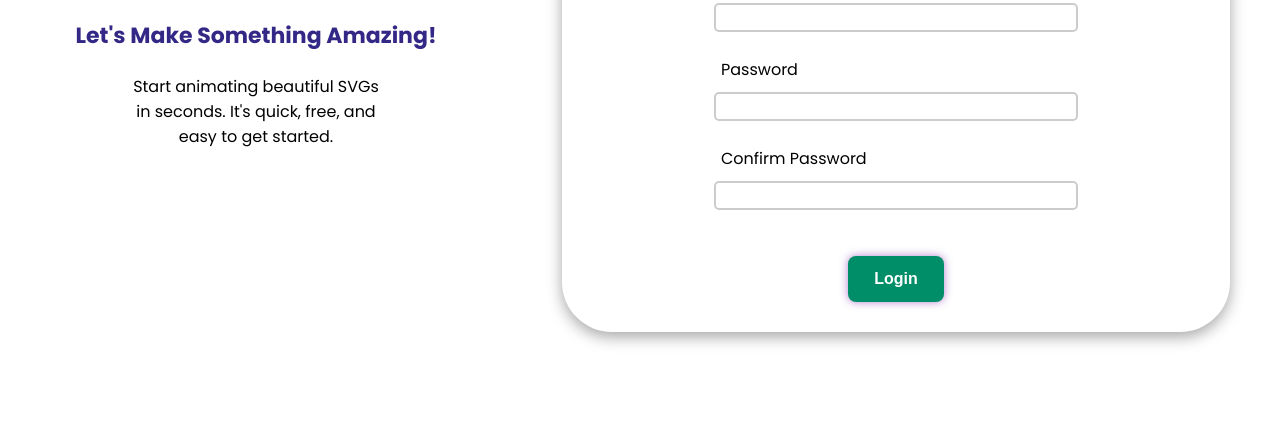
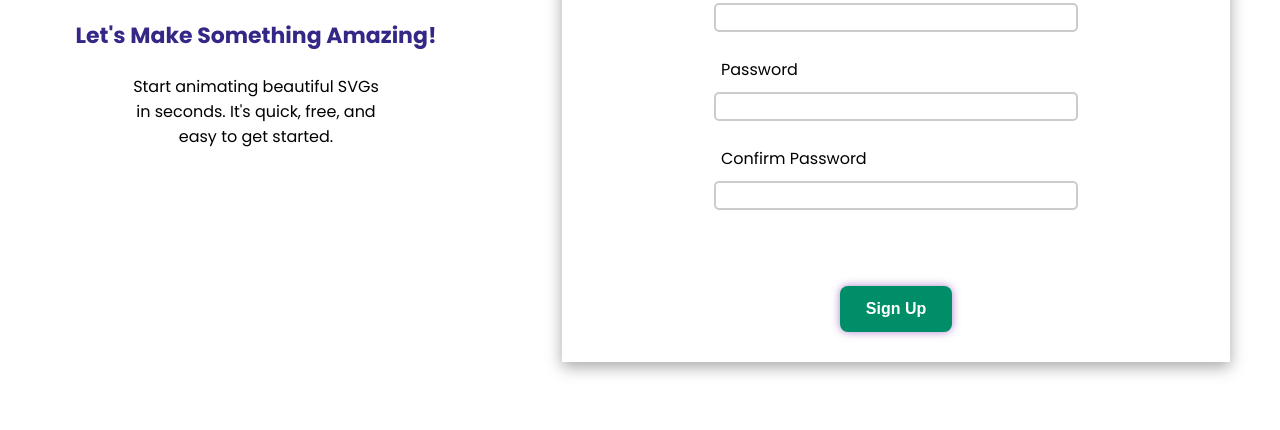
Before and after one commit to icykirby/SVGogh, a plain HTML site: page signup.html in a window 1280 px wide. Shown: the part 370-800 px from the top of the page. Drawn offline with Linux system fonts and the light colour scheme.

Commit message:
Update signup.html to implement singup.js
changed a value in 68 to be "Sign Up" instead of "Login"

```diff
--- a/signup.html
+++ b/signup.html
@@ -32,7 +32,7 @@
             </div>
             <div class="grid__signup-right">
                 <!-- EDIT FORM ACTION TO FILE FOR DATABASE INTEGRATION -->
-                <form id="form-entry" action="#" method="POST">
+                <form id="signup-form" action="#" method="POST">
                     <h2>Create an account</h2>
                     <p>Almost there! Let's get you signed up.</p>
                     <fieldset class="section">
@@ -64,7 +64,8 @@
                         </dl>
                     </fieldset>
                     <!-- submit button sends the information to the serverside document -->
-                    <input name="submit" id="submit" type="submit" value="Login">
+                    <div id="message-area" style="padding: 10px; margin-bottom: 10px;"></div>
+                    <input name="submit" id="submit" type="submit" value="Sign Up">
                 </form>
 
 
@@ -92,7 +93,7 @@
             </div>
         </div>
     </footer>
-
+    <script src="js/signup.js"></script>
 </body>
 
 </html>
```
